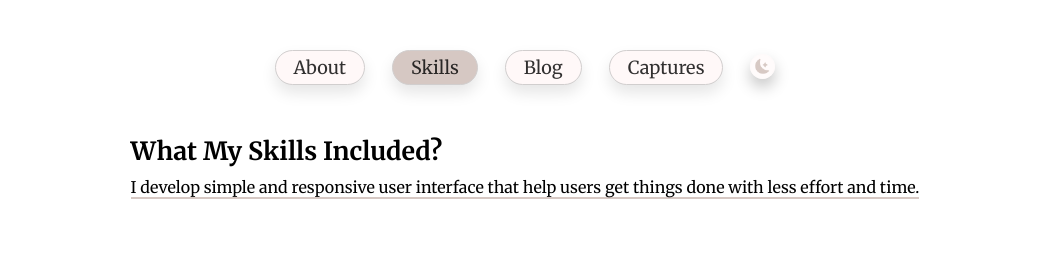
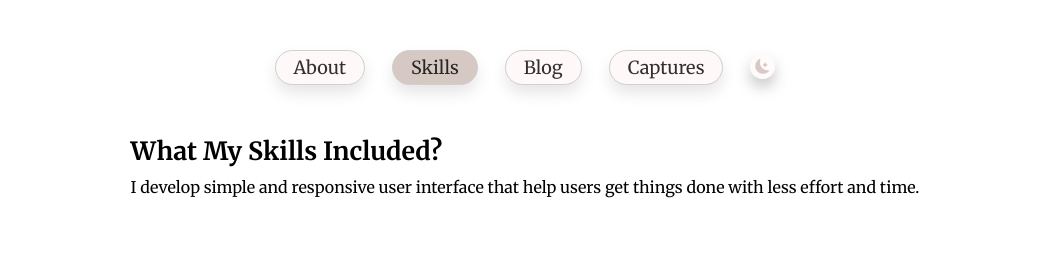
Before and after one commit to theguptag/portfolio, a plain HTML site: page skills.html in a window 1280 px wide. Shown: the top 267 px of the page, without its empty margins (115-1162 px from the left). Drawn offline with Linux system fonts and the light colour scheme.

Commit message:
blog img change

```diff
--- a/css/style.css
+++ b/css/style.css
@@ -246,7 +246,6 @@ button img {
 
 .skills-para p {
     font-size: 1.6rem;
-    border-bottom: 2px solid #D6C8C3;
 }
 
 .skills-para h2 {
@@ -344,6 +343,7 @@ button img {
     border-radius: 0.2rem;
 
 }
+
 
 .blog-container img:hover {
     opacity: 0.9;
```
Also changed, not shown: images/chrome-extension.jpg, images/cooby-blog-1.png.
